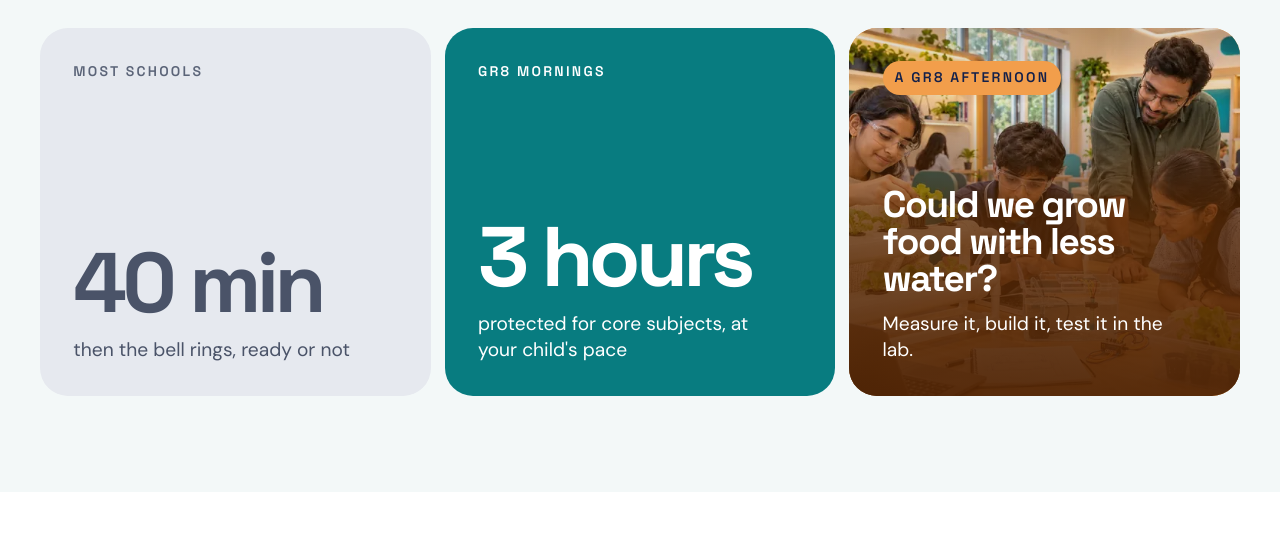
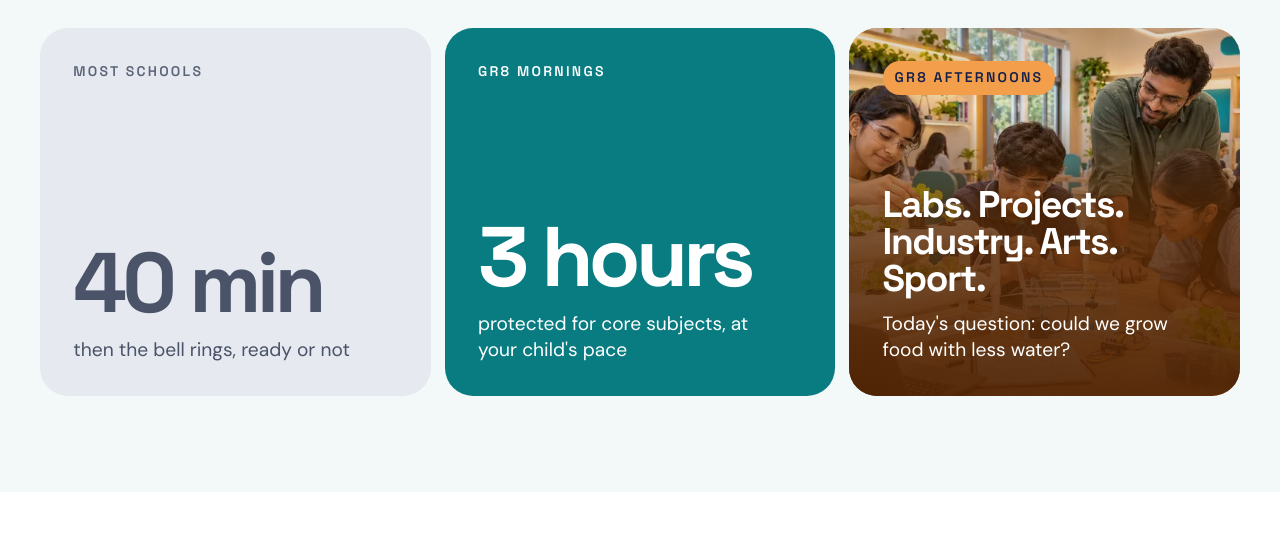
Before and after one commit to AsifMulani1/gr8-school-day, a plain HTML site: page index.html in a window 1280 px wide. Shown: the part 2017-2574 px from the top of the page. Drawn offline with Linux system fonts and the light colour scheme.

Commit message:
Afternoon block: labs, projects, industry, arts, sport
Co-Authored-By: Claude Opus 5.5 <noreply@anthropic.com>

```diff
--- a/index.html
+++ b/index.html
@@ -59,7 +59,7 @@
         <li class="cblock am reveal"><p class="cwho">GR8 mornings</p><p class="cbig">3 hours</p><p class="cline">protected for core subjects, at your child's pace</p></li>
         <li class="cblock pm real reveal">
           <img src="assets/img/p3-720.webp" srcset="assets/img/p3-720.webp 720w, assets/img/p3-1440.webp 1440w" sizes="(max-width: 860px) 100vw, 33vw" width="720" height="480" loading="lazy" alt="Imagined learners building and testing a small growing system in the lab">
-          <p class="cwho">A GR8 afternoon</p><p class="cbig">Could we grow food with less water?</p><p class="cline">Measure it, build it, test it in the lab.</p></li>
+          <p class="cwho">GR8 afternoons</p><p class="cbig">Labs. Projects. Industry. Arts. Sport.</p><p class="cline">Today's question: could we grow food with less water?</p></li>
       </ul>
     </div>
   </section>
```
